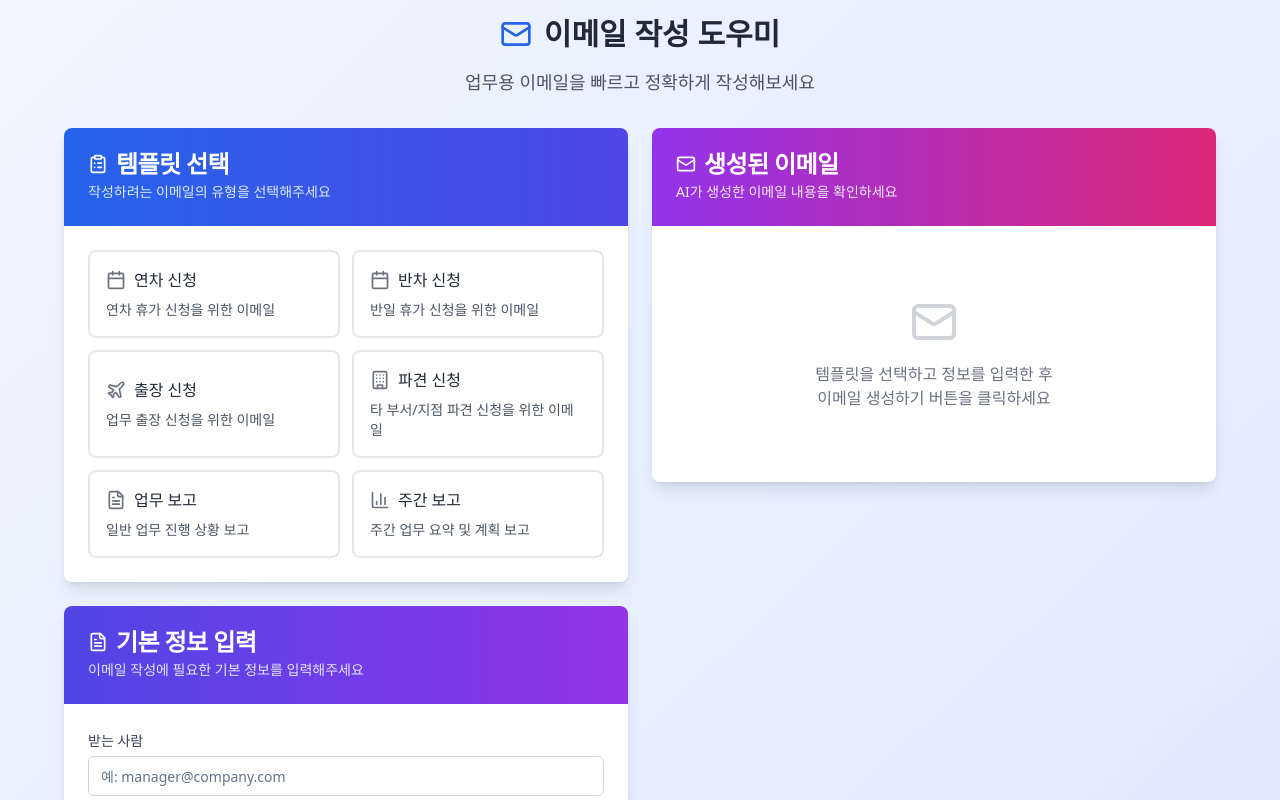
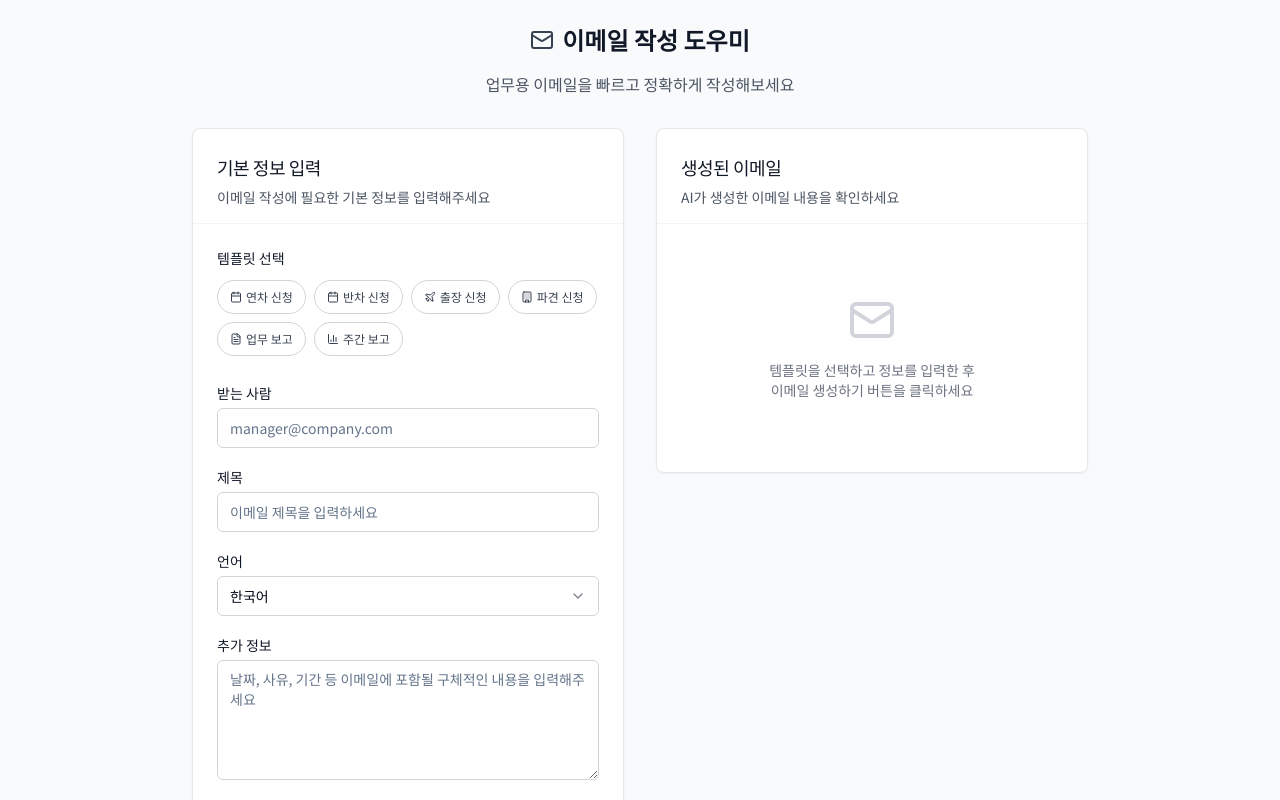
Before and after one commit to GeneratedByAIServices/template-scribe-mail, a React (Vite) app: page / in a window 1280 px wide. Shown: the top 800 px of the page. Built offline with nearby package versions, Linux system fonts and the light colour scheme.

Commit message:
Refactor: Improve UI design and add font
- Updated the UI to be more modern.
- Changed template selection to badge format within the "Basic Information" section.
- Applied Noto Sans KR font globally.

```diff
--- a/index.html
+++ b/index.html
@@ -1,3 +1,4 @@
+
 <!DOCTYPE html>
 <html lang="en">
   <head>
@@ -15,6 +16,10 @@
     <meta name="twitter:card" content="summary_large_image" />
     <meta name="twitter:site" content="@lovable_dev" />
     <meta name="twitter:image" content="https://lovable.dev/opengraph-image-p98pqg.png" />
+
+    <link rel="preconnect" href="https://fonts.googleapis.com">
+    <link rel="preconnect" href="https://fonts.gstatic.com" crossorigin>
+    <link href="https://fonts.googleapis.com/css2?family=Noto+Sans+KR:wght@300;400;500;600;700&display=swap" rel="stylesheet">
   </head>
 
   <body>
--- a/src/pages/Index.tsx
+++ b/src/pages/Index.tsx
@@ -6,6 +6,7 @@ import { Input } from "@/components/ui/input";
 import { Label } from "@/components/ui/label";
 import { Textarea } from "@/components/ui/textarea";
 import { Select, SelectContent, SelectItem, SelectTrigger, SelectValue } from "@/components/ui/select";
+import { Badge } from "@/components/ui/badge";
 import { Mail, Send, FileText, Calendar, Plane, Building, ClipboardList, BarChart3 } from "lucide-react";
 
 const Index = () => {
@@ -20,12 +21,12 @@ const Index = () => {
   const [generatedEmail, setGeneratedEmail] = useState('');
 
   const templates = [
-    { id: 'annual_leave', name: '연차 신청', icon: Calendar, description: '연차 휴가 신청을 위한 이메일' },
-    { id: 'half_day_leave', name: '반차 신청', icon: Calendar, description: '반일 휴가 신청을 위한 이메일' },
-    { id: 'business_trip', name: '출장 신청', icon: Plane, description: '업무 출장 신청을 위한 이메일' },
-    { id: 'dispatch', name: '파견 신청', icon: Building, description: '타 부서/지점 파견 신청을 위한 이메일' },
-    { id: 'work_report', name: '업무 보고', icon: FileText, description: '일반 업무 진행 상황 보고' },
-    { id: 'weekly_report', name: '주간 보고', icon: BarChart3, description: '주간 업무 요약 및 계획 보고' }
+    { id: 'annual_leave', name: '연차 신청', icon: Calendar },
+    { id: 'half_day_leave', name: '반차 신청', icon: Calendar },
+    { id: 'business_trip', name: '출장 신청', icon: Plane },
+    { id: 'dispatch', name: '파견 신청', icon: Building },
+    { id: 'work_report', name: '업무 보고', icon: FileText },
+    { id: 'weekly_report', name: '주간 보고', icon: BarChart3 }
   ];
 
   const languages = [
@@ -50,97 +51,80 @@ const Index = () => {
   const selectedTemplate = templates.find(t => t.id === formData.template);
 
   return (
-    <div className="min-h-screen bg-gradient-to-br from-blue-50 to-indigo-100 p-4">
-      <div className="max-w-6xl mx-auto">
+    <div className="min-h-screen bg-gray-50 p-6">
+      <div className="max-w-4xl mx-auto">
         {/* Header */}
         <div className="text-center mb-8">
           <div className="flex items-center justify-center mb-4">
-            <Mail className="h-8 w-8 text-blue-600 mr-3" />
-            <h1 className="text-3xl font-bold text-gray-800">이메일 작성 도우미</h1>
+            <Mail className="h-6 w-6 text-gray-700 mr-2" />
+            <h1 className="text-2xl font-semibold text-gray-900">이메일 작성 도우미</h1>
           </div>
-          <p className="text-gray-600 text-lg">업무용 이메일을 빠르고 정확하게 작성해보세요</p>
+          <p className="text-gray-600">업무용 이메일을 빠르고 정확하게 작성해보세요</p>
         </div>
 
-        <div className="grid grid-cols-1 lg:grid-cols-2 gap-6">
+        <div className="grid grid-cols-1 lg:grid-cols-2 gap-8">
           {/* Left Panel - Form */}
           <div className="space-y-6">
-            {/* Template Selection */}
-            <Card className="shadow-lg border-0">
-              <CardHeader className="bg-gradient-to-r from-blue-600 to-indigo-600 text-white rounded-t-lg">
-                <CardTitle className="flex items-center">
-                  <ClipboardList className="h-5 w-5 mr-2" />
-                  템플릿 선택
-                </CardTitle>
-                <CardDescription className="text-blue-100">
-                  작성하려는 이메일의 유형을 선택해주세요
+            <Card className="border border-gray-200 shadow-sm">
+              <CardHeader className="border-b border-gray-100 pb-4">
+                <CardTitle className="text-lg font-medium text-gray-900">기본 정보 입력</CardTitle>
+                <CardDescription className="text-gray-600">
+                  이메일 작성에 필요한 기본 정보를 입력해주세요
                 </CardDescription>
               </CardHeader>
-              <CardContent className="p-6">
-                <div className="grid grid-cols-1 sm:grid-cols-2 gap-3">
+              <CardContent className="pt-6 space-y-6">
+                {/* Template Selection */}
+                <div>
+                  <Label className="text-sm font-medium text-gray-900 mb-3 block">템플릿 선택</Label>
+                  <div className="flex flex-wrap gap-2">
                     {templates.map((template) => {
                       const IconComponent = template.icon;
                       return (
-                      <button
+                        <Badge
                           key={template.id}
+                          variant={formData.template === template.id ? "default" : "outline"}
+                          className={`cursor-pointer px-3 py-2 text-xs font-medium transition-all ${
+                            formData.template === template.id
+                              ? 'bg-gray-900 text-white hover:bg-gray-800'
+                              : 'bg-white text-gray-700 border-gray-300 hover:bg-gray-50'
+                          }`}
                           onClick={() => handleInputChange('template', template.id)}
-                        className={`p-4 rounded-lg border-2 transition-all duration-200 text-left hover:scale-105 ${
-                          formData.template === template.id
-                            ? 'border-blue-500 bg-blue-50 shadow-md'
-                            : 'border-gray-200 hover:border-blue-300 hover:bg-gray-50'
-                        }`}
                         >
-                        <div className="flex items-center mb-2">
-                          <IconComponent className={`h-5 w-5 mr-2 ${
-                            formData.template === template.id ? 'text-blue-600' : 'text-gray-500'
-                          }`} />
-                          <span className="font-medium text-gray-800">{template.name}</span>
-                        </div>
-                        <p className="text-sm text-gray-600">{template.description}</p>
-                      </button>
+                          <IconComponent className="h-3 w-3 mr-1" />
+                          {template.name}
+                        </Badge>
                       );
                     })}
                   </div>
-              </CardContent>
-            </Card>
+                </div>
 
-            {/* Basic Information Form */}
-            <Card className="shadow-lg border-0">
-              <CardHeader className="bg-gradient-to-r from-indigo-600 to-purple-600 text-white rounded-t-lg">
-                <CardTitle className="flex items-center">
-                  <FileText className="h-5 w-5 mr-2" />
-                  기본 정보 입력
-                </CardTitle>
-                <CardDescription className="text-indigo-100">
-                  이메일 작성에 필요한 기본 정보를 입력해주세요
-                </CardDescription>
-              </CardHeader>
-              <CardContent className="p-6 space-y-4">
+                <div className="grid grid-cols-1 gap-4">
                   <div>
-                  <Label htmlFor="recipient" className="text-gray-700 font-medium">받는 사람</Label>
+                    <Label htmlFor="recipient" className="text-sm font-medium text-gray-900">받는 사람</Label>
                     <Input
                       id="recipient"
-                    placeholder="예: manager@company.com"
+                      placeholder="manager@company.com"
                       value={formData.recipient}
                       onChange={(e) => handleInputChange('recipient', e.target.value)}
-                    className="mt-1 border-gray-300 focus:border-blue-500 focus:ring-blue-500"
+                      className="mt-1 border-gray-300 focus:border-gray-500 focus:ring-gray-500"
                     />
                   </div>
 
                   <div>
-                  <Label htmlFor="subject" className="text-gray-700 font-medium">제목</Label>
+                    <Label htmlFor="subject" className="text-sm font-medium text-gray-900">제목</Label>
                     <Input
                       id="subject"
                       placeholder="이메일 제목을 입력하세요"
                       value={formData.subject}
                       onChange={(e) => handleInputChange('subject', e.target.value)}
-                    className="mt-1 border-gray-300 focus:border-blue-500 focus:ring-blue-500"
+                      className="mt-1 border-gray-300 focus:border-gray-500 focus:ring-gray-500"
                     />
                   </div>
 
                   <div>
-                  <Label htmlFor="language" className="text-gray-700 font-medium">언어</Label>
+                    <Label htmlFor="language" className="text-sm font-medium text-gray-900">언어</Label>
                     <Select value={formData.language} onValueChange={(value) => handleInputChange('language', value)}>
-                    <SelectTrigger className="mt-1 border-gray-300 focus:border-blue-500 focus:ring-blue-500">
+                      <SelectTrigger className="mt-1 border-gray-300 focus:border-gray-500 focus:ring-gray-500">
                         <SelectValue />
                       </SelectTrigger>
                       <SelectContent>
@@ -154,19 +138,20 @@ const Index = () => {
                   </div>
 
                   <div>
-                  <Label htmlFor="additionalInfo" className="text-gray-700 font-medium">추가 정보</Label>
+                    <Label htmlFor="additionalInfo" className="text-sm font-medium text-gray-900">추가 정보</Label>
                     <Textarea
                       id="additionalInfo"
                       placeholder="날짜, 사유, 기간 등 이메일에 포함될 구체적인 내용을 입력해주세요"
                       value={formData.additionalInfo}
                       onChange={(e) => handleInputChange('additionalInfo', e.target.value)}
-                    className="mt-1 border-gray-300 focus:border-blue-500 focus:ring-blue-500 min-h-[100px]"
+                      className="mt-1 border-gray-300 focus:border-gray-500 focus:ring-gray-500 min-h-[120px]"
                     />
+                  </div>
                 </div>
 
                 <Button
                   onClick={handleGenerate}
-                  className="w-full bg-gradient-to-r from-blue-600 to-indigo-600 hover:from-blue-700 hover:to-indigo-700 text-white font-medium py-3 transition-all duration-200"
+                  className="w-full bg-gray-900 hover:bg-gray-800 text-white font-medium py-3"
                   disabled={!formData.template || !formData.recipient || !formData.subject}
                 >
                   <Send className="h-4 w-4 mr-2" />
@@ -178,57 +163,35 @@ const Index = () => {
 
           {/* Right Panel - Preview */}
           <div className="space-y-6">
-            {/* Selected Template Info */}
-            {selectedTemplate && (
-              <Card className="shadow-lg border-0">
-                <CardHeader className="bg-gradient-to-r from-green-600 to-teal-600 text-white rounded-t-lg">
-                  <CardTitle className="flex items-center">
-                    <selectedTemplate.icon className="h-5 w-5 mr-2" />
-                    선택된 템플릿
-                  </CardTitle>
-                </CardHeader>
-                <CardContent className="p-6">
-                  <div className="flex items-center">
-                    <selectedTemplate.icon className="h-8 w-8 text-green-600 mr-3" />
-                    <div>
-                      <h3 className="font-semibold text-gray-800">{selectedTemplate.name}</h3>
-                      <p className="text-gray-600">{selectedTemplate.description}</p>
-                    </div>
-                  </div>
-                </CardContent>
-              </Card>
-            )}
-
-            {/* Generated Email Preview */}
-            <Card className="shadow-lg border-0">
-              <CardHeader className="bg-gradient-to-r from-purple-600 to-pink-600 text-white rounded-t-lg">
-                <CardTitle className="flex items-center">
-                  <Mail className="h-5 w-5 mr-2" />
-                  생성된 이메일
-                </CardTitle>
-                <CardDescription className="text-purple-100">
+            <Card className="border border-gray-200 shadow-sm">
+              <CardHeader className="border-b border-gray-100 pb-4">
+                <CardTitle className="text-lg font-medium text-gray-900">생성된 이메일</CardTitle>
+                <CardDescription className="text-gray-600">
                   AI가 생성한 이메일 내용을 확인하세요
                 </CardDescription>
               </CardHeader>
-              <CardContent className="p-6">
+              <CardContent className="pt-6">
                 {generatedEmail ? (
-                  <div className="bg-gray-50 rounded-lg p-4 border-l-4 border-purple-500">
-                    <div className="mb-4">
+                  <div className="bg-gray-50 rounded-lg p-4 border border-gray-200">
+                    <div className="mb-4 pb-4 border-b border-gray-200">
                       <div className="text-sm text-gray-600 mb-2">
-                        <strong>받는 사람:</strong> {formData.recipient}
+                        <span className="font-medium">받는 사람:</span> {formData.recipient}
                       </div>
-                      <div className="text-sm text-gray-600 mb-4">
-                        <strong>제목:</strong> {formData.subject}
+                      <div className="text-sm text-gray-600">
+                        <span className="font-medium">제목:</span> {formData.subject}
                       </div>
+                      {selectedTemplate && (
+                        <div className="text-sm text-gray-600 mt-2">
+                          <span className="font-medium">템플릿:</span> {selectedTemplate.name}
                         </div>
-                    <div className="border-t pt-4">
-                      <p className="text-gray-800 whitespace-pre-wrap">{generatedEmail}</p>
+                      )}
                     </div>
+                    <div className="text-gray-800 whitespace-pre-wrap">{generatedEmail}</div>
                   </div>
                 ) : (
                   <div className="text-center py-12 text-gray-500">
                     <Mail className="h-12 w-12 mx-auto mb-4 text-gray-300" />
-                    <p>템플릿을 선택하고 정보를 입력한 후<br />이메일 생성하기 버튼을 클릭하세요</p>
+                    <p className="text-sm">템플릿을 선택하고 정보를 입력한 후<br />이메일 생성하기 버튼을 클릭하세요</p>
                   </div>
                 )}
               </CardContent>
--- a/tailwind.config.ts
+++ b/tailwind.config.ts
@@ -1,3 +1,4 @@
+
 import type { Config } from "tailwindcss";
 
 export default {
@@ -18,6 +19,9 @@ export default {
 			}
 		},
 		extend: {
+			fontFamily: {
+				sans: ['Noto Sans KR', 'sans-serif'],
+			},
 			colors: {
 				border: 'hsl(var(--border))',
 				input: 'hsl(var(--input))',
```
Lines whose indentation alone changed are shown as unchanged.
